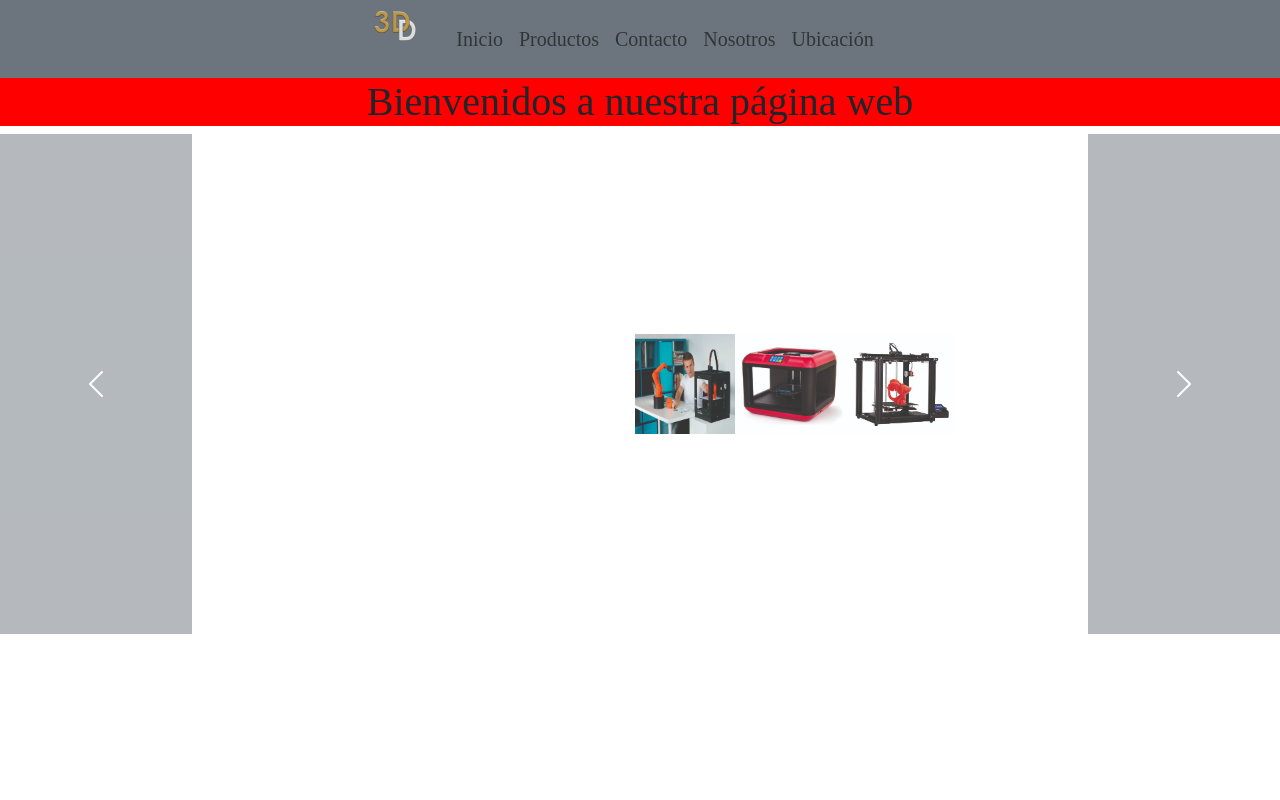
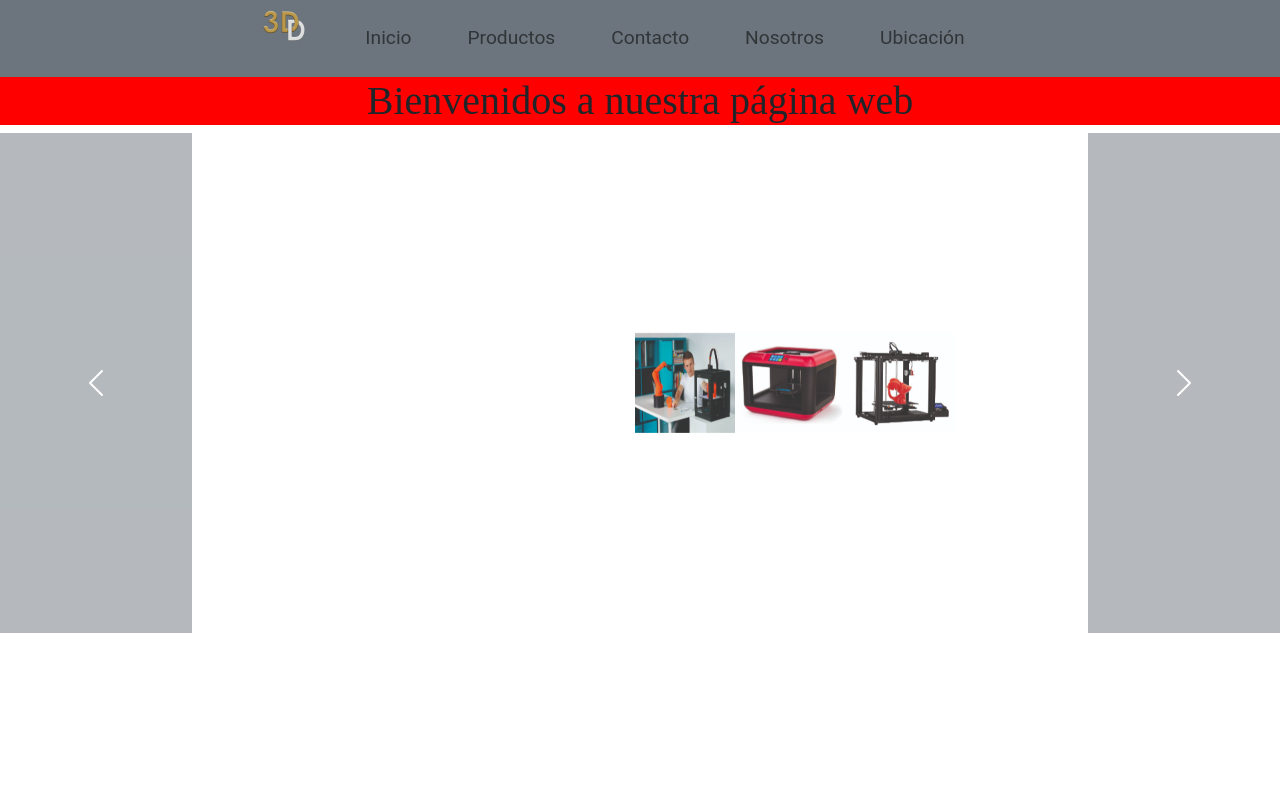
Before and after one commit to Agustincarsa/agustincarsa.github.io, a website: page index.html in a window 1280 px wide. Shown: the top 800 px of the page. Drawn offline with nearby package versions, Linux system fonts and the light colour scheme.

Commit message:
Se agregó animaciones al proyecto final

```diff
--- a/design/scss/header.scss
+++ b/design/scss/header.scss
@@ -21,6 +21,34 @@ nav {
     }
 
 }
+header ul li {
+    list-style: none;
+    display: inline-block;
+    margin: 0 20px;
+    position: relative;
+
+}
+
+header ul li a {
+    text-decoration: none;
+    color: white;
+    font-family: Roboto, "sans-serif";
+    font-size: 1.2rem;
+}
+
+header ul li::before {
+    content: "";
+    height: 3px;
+    width: 0%;
+    background: yellowgreen;
+    position: absolute;
+    left: 0;
+    bottom: -12px;
+    transition: 0.4s ease-out;
+}
+
+header ul li:hover::before {
+    width: 100%;}
 
 li {
     font-family: $fontFamily;
--- a/design/scss/main.scss
+++ b/design/scss/main.scss
@@ -16,6 +16,7 @@ main {
     @include sizes(auto, 675px);
 
 }
+
 
 /* Titulos */
 .h1 {
--- a/index.html
+++ b/index.html
@@ -16,7 +16,7 @@
   <title>3Ddesign</title>
 </head>
 
-<header class="container-fluid bg-secondary d-flex justify-content-center">
+<header class="header container-fluid bg-secondary d-flex justify-content-center">
   <div class="logo"><a href="#"><img src="assets/logo.png" alt="logo pagina web"></a> </div>
 
   <nav class="navbar navbar-expand-lg navbar-light p-3 fs-5" id="menu">
--- a/package.json
+++ b/package.json
@@ -36,6 +36,7 @@
     "binary-extensions": "^2.2.0",
     "brace-expansion": "^1.1.11",
     "braces": "^3.0.2",
+    "build-css": "^0.2.0",
     "cacache": "^15.3.0",
     "camelcase": "^5.3.1",
     "camelcase-keys": "^6.2.2",
```
Also changed, not shown: design/css/style.css, 1 other file.
